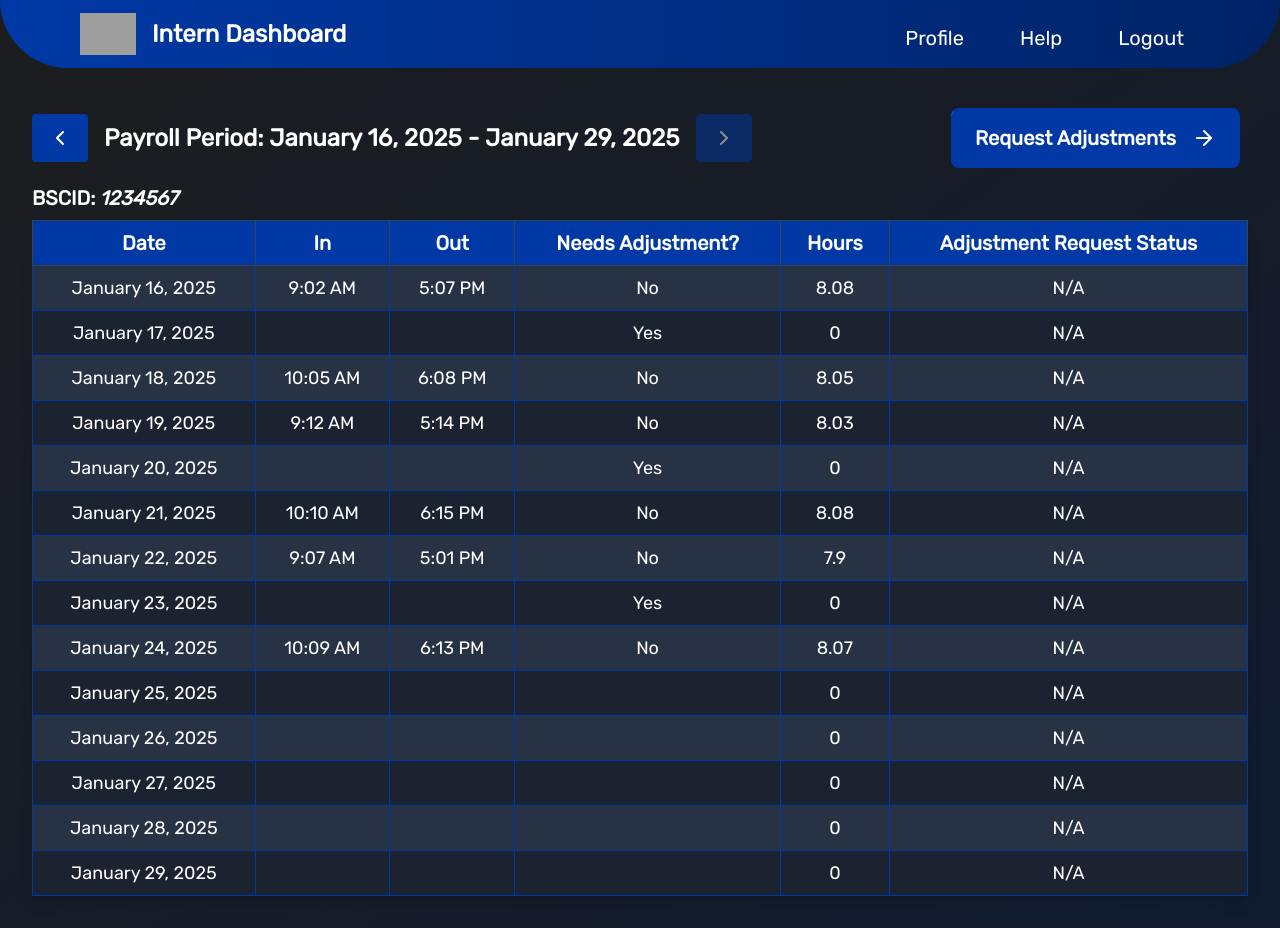
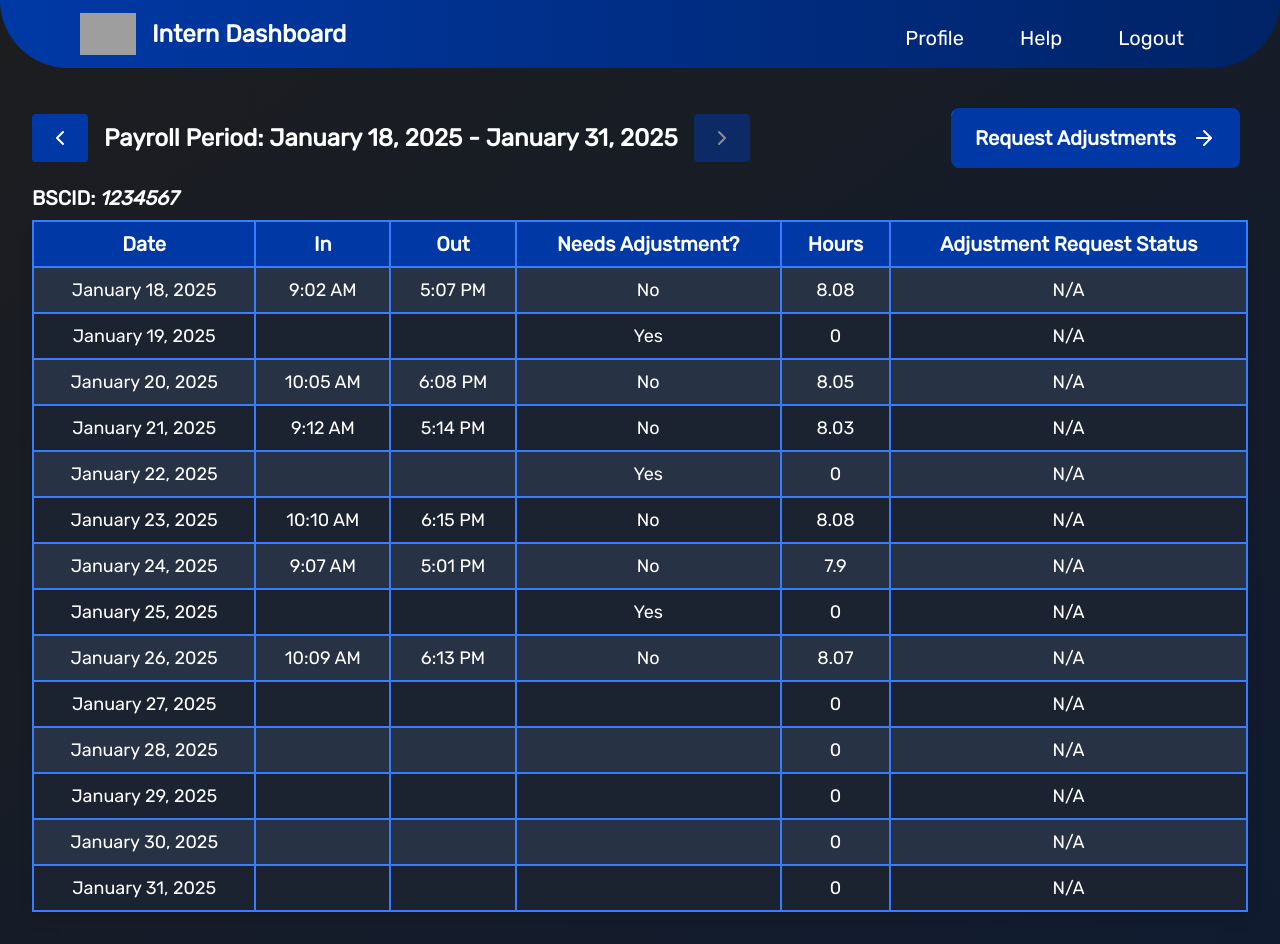
Before and after one commit to hasibshaif/mta-payroll, a Next.js app: page /intern/dashboard in a window 1280 px wide. Built offline with nearby package versions, Linux system fonts and the light colour scheme; no server answers; the database is empty; grey boxes are pictures that could not be loaded.

Commit message:
changed pay periods to be from saturday to friday

```diff
--- a/app/intern/dashboard/page.tsx
+++ b/app/intern/dashboard/page.tsx
@@ -51,8 +51,8 @@ const calculateHours = (inTime: string, outTime: string): number => {
 
 const getStartOfPayPeriod = (currentDate: Date): Date => {
   const dayOfWeek = currentDate.getDay();
-  const offset = dayOfWeek >= 4 ? dayOfWeek - 4 : dayOfWeek + 3;
-  return subDays(currentDate, offset);
+  const daysSinceSaturday = (dayOfWeek + 1) % 7;
+  return subDays(currentDate, daysSinceSaturday);
 };
 
 const getBiweeklyDates = (startDate: Date): Date[] => {
@@ -217,12 +217,12 @@ export default function InternDashboard() {
         <table className="w-full table-auto text-center border-collapse border-[#0039a6] shadow-lg">
           <thead>
             <tr className="bg-[#0039a6] text-white text-xl">
-              <th className="border border-gray-700 px-4 py-2">Date</th>
-              <th className="border border-gray-700 px-4 py-2">In</th>
-              <th className="border border-gray-700 px-4 py-2">Out</th>
-              <th className="border border-gray-700 px-4 py-2">Needs Adjustment?</th>
-              <th className="border border-gray-700 px-4 py-2">Hours</th>
-              <th className="border border-gray-700 px-4 py-2">Adjustment Request Status</th>
+              <th className="border-2 border-[#387cff] px-4 py-2">Date</th>
+              <th className="border-2 border-[#387cff] px-4 py-2">In</th>
+              <th className="border-2 border-[#387cff] px-4 py-2">Out</th>
+              <th className="border-2 border-[#387cff] px-4 py-2">Needs Adjustment?</th>
+              <th className="border-2 border-[#387cff] px-4 py-2">Hours</th>
+              <th className="border-2 border-[#387cff] px-4 py-2">Adjustment Request Status</th>
             </tr>
           </thead>
           <tbody>
@@ -233,12 +233,12 @@ export default function InternDashboard() {
                   index % 2 === 0 ? "bg-[#283245]" : "bg-[#1b2230]"
                 } hover:bg-[#2f4775]`}
               >
-                <td className="border border-[#0039a6] px-4 py-2 text-lg">{row.date}</td>
-                <td className="border border-[#0039a6] px-4 py-2 text-lg">{row.in}</td>
-                <td className="border border-[#0039a6] px-4 py-2 text-lg">{row.out}</td>
-                <td className="border border-[#0039a6] px-4 py-2 text-lg">{row.adjustment}</td>
-                <td className="border border-[#0039a6] px-4 py-2 text-lg">{row.hours}</td>
-                <td className="border border-[#0039a6] px-4 py-2">
+                <td className="border-2 border-[#387cff] px-4 py-2 text-lg">{row.date}</td>
+                <td className="border-2 border-[#387cff] px-4 py-2 text-lg">{row.in}</td>
+                <td className="border-2 border-[#387cff] px-4 py-2 text-lg">{row.out}</td>
+                <td className="border-2 border-[#387cff] px-4 py-2 text-lg">{row.adjustment}</td>
+                <td className="border-2 border-[#387cff] px-4 py-2 text-lg">{row.hours}</td>
+                <td className="border-2 border-[#387cff] px-4 py-2">
                   {row.status === "Pending" && (
                     <div className="flex justify-center items-center text-yellow-200 gap-2 text-lg" title="Pending">
                       <Clock className="h-6 w-6" />
--- a/app/manager/dashboard/page.tsx
+++ b/app/manager/dashboard/page.tsx
@@ -7,6 +7,7 @@ import { CircleCheck, CircleX, X, Check, MessageCircle } from "lucide-react";
 import { format } from "date-fns";
 import Header from "@/components/Header";
 import DownloadButton from "@/components/ui/download-button";
+import SubmitButton from "@/components/ui/submit-button";
 
 interface Request {
   id: string;
@@ -117,11 +118,11 @@ export default function ManagerDashboard() {
         <table className="w-full table-auto text-center border-collapse border-[#0039a6] shadow-lg">
           <thead>
             <tr className="bg-[#0039a6] text-white text-xl">
-              <th className="border border-gray-700 px-4 py-2">BSCID</th>
-              <th className="border border-gray-700 px-4 py-2">Date</th>
-              <th className="border border-gray-700 px-4 py-2">Hours</th>
-              <th className="border border-gray-700 px-4 py-2">Reason</th>
-              <th className="border border-gray-700 px-4 py-2">Approve/Deny</th>
+              <th className="border-2 border-[#387cff] px-4 py-2">BSCID</th>
+              <th className="border-2 border-[#387cff] px-4 py-2">Date</th>
+              <th className="border-2 border-[#387cff] px-4 py-2">Hours</th>
+              <th className="border-2 border-[#387cff] px-4 py-2">Reason</th>
+              <th className="border-2 border-[#387cff] px-4 py-2">Approve/Deny</th>
             </tr>
           </thead>
           <tbody>
@@ -132,11 +133,11 @@ export default function ManagerDashboard() {
                   index % 2 === 0 ? "bg-[#283245]" : "bg-[#1b2230]"
                 } hover:bg-[#2f4775]`}
               >
-                <td className="border border-[#0039a6] px-4 py-2 text-lg">{request.bscid}</td>
-                <td className="border border-[#0039a6] px-4 py-2 text-lg">{request.date}</td>
-                <td className="border border-[#0039a6] px-4 py-2 text-lg">{request.hours}</td>
-                <td className="border border-[#0039a6] px-4 py-2 text-lg">{request.justification}</td>
-                <td className="border border-[#0039a6] px-4 py-2">
+                <td className="border-2 border-[#387cff] px-4 py-2 text-lg">{request.bscid}</td>
+                <td className="border-2 border-[#387cff] px-4 py-2 text-lg">{request.date}</td>
+                <td className="border-2 border-[#387cff] px-4 py-2 text-lg">{request.hours}</td>
+                <td className="border-2 border-[#387cff] px-4 py-2 text-lg">{request.justification}</td>
+                <td className="border-2 border-[#387cff] px-4 py-2">
                   {request.pending ? (
                     <div className="flex flex-col items-center gap-2">
                       <div className="flex gap-2">
@@ -145,14 +146,14 @@ export default function ManagerDashboard() {
                           className="p-2 bg-green-400 text-black rounded hover:bg-green-600 hover:text-white transition-all duration-500 ease-in-out"
                           title="Approve Request"
                         >
-                          <CircleCheck size={24} />
+                          <CircleCheck size={28} />
                         </button>
                         <button
                           onClick={() => setDenyingRequestId(request.id)}
                           className="p-2 bg-red-400 text-black rounded hover:bg-red-600 hover:text-white transition-all duration-500 ease-in-out"
                           title="Deny Request"
                         >
-                          <CircleX size={24} />
+                          <CircleX size={28} />
                         </button>
                       </div>
                       {denyingRequestId === request.id && (
@@ -161,14 +162,14 @@ export default function ManagerDashboard() {
                             placeholder="Provide feedback for denial"
                             value={feedback}
                             onChange={(e) => setFeedback(e.target.value)}
-                            className="mt-2 w-full border border-gray-300 rounded p-2"
+                            className="mt-2 w-auto border-2 border-white text-black bg-blue-300 rounded-md p-2 placeholder:text-gray-500"
                           ></textarea>
-                          <button
+                          <SubmitButton
                             onClick={() => handleDeny(request.id)}
-                            className="mt-2 px-4 py-2 bg-blue-500 text-white rounded hover:bg-blue-600"
+                            className="mt-1 px-4 py-2"
                           >
                             Submit Feedback
-                          </button>
+                          </SubmitButton>
                         </>
                       )}
                     </div>
--- /dev/null
+++ b/components/ui/submit-button.tsx
@@ -0,0 +1,33 @@
+import React from "react";
+import { ArrowRight } from "lucide-react";
+
+interface SlideArrowButtonProps extends React.ButtonHTMLAttributes<HTMLButtonElement> {
+  text?: string;
+  primaryColor?: string;
+}
+
+export default function SubmitButton({
+  text = "Submit",
+  primaryColor = "#0039a6",
+  className = "",
+  ...props
+}: SlideArrowButtonProps) {
+  return (
+    <button
+      className={`group relative rounded-full border border-white bg-white p-2 text-xl font-semibold ${className}`}
+      {...props}
+    >
+      <div
+        className="absolute left-0 top-0 flex h-full w-11 items-center justify-end rounded-full transition-all duration-200 ease-in-out group-hover:w-full"
+        style={{ backgroundColor: primaryColor }}
+      >
+        <span className="mr-3 text-white transition-all duration-200 ease-in-out">
+          <ArrowRight size={20} />
+        </span>
+      </div>
+      <span className="relative left-4 z-10 whitespace-nowrap px-8 font-semibold text-[#0039a6] transition-all duration-200 ease-in-out group-hover:-left-3 group-hover:text-white">
+        {text}
+      </span>
+    </button>
+  );
+}
```
